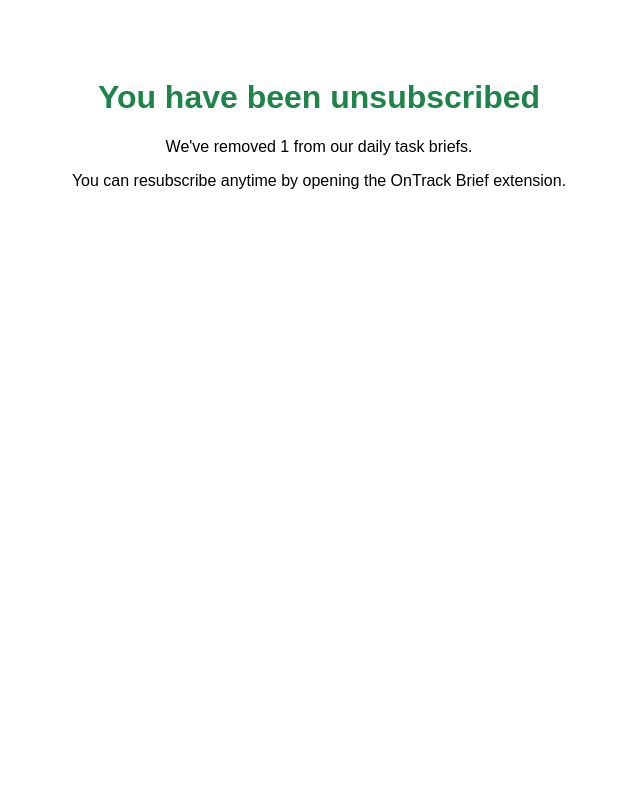
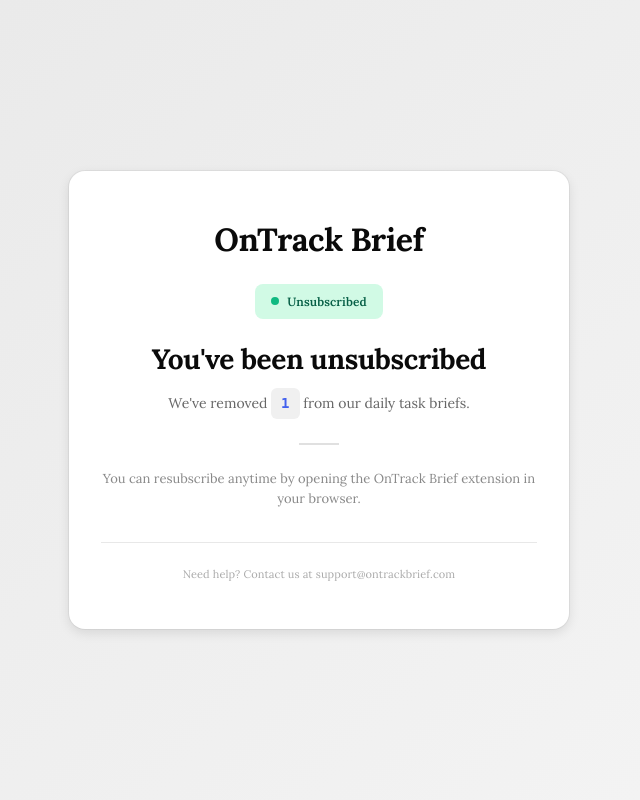
Before and after one commit to Aarav261/Ontracker, a Flask app: page /unsubscribe/1 in a window 1280 px wide. Shown: the whole page, without its empty margins (321-961 px from the left). Run offline with Flask 3, Linux system fonts and the light colour scheme; some libraries are stand-ins or nearby versions.

Commit message:
Updated email template UI, and settings,jsx to Update whether to choose 2 weeks or 1 week due tasks.

```diff
--- a/templates/unsubscribed.html
+++ b/templates/unsubscribed.html
@@ -3,15 +3,168 @@
 <head>
     <meta charset="UTF-8">
     <meta name="viewport" content="width=device-width, initial-scale=1.0">
-    <title>Unsubscribed</title>
+    <title>Unsubscribed from OnTrack Brief</title>
+    <link href="https://fonts.googleapis.com/css2?family=Lora:ital,wght@0,400;0,500;0,600;0,700;1,400&display=swap" rel="stylesheet">
     <style>
-        body { font-family: sans-serif; text-align: center; padding-top: 50px; }
-        .success { color: #1e8449; }
+        * { box-sizing: border-box; margin: 0; padding: 0; }
+        html, body { overflow: visible; }
+
+        body {
+            font-family: 'Lora', Georgia, 'Times New Roman', serif;
+            font-size: 13px;
+            color: #0a0a0a;
+            background: linear-gradient(135deg, #e8e8e8 0%, #f5f5f5 100%);
+            min-height: 100vh;
+            display: flex;
+            align-items: center;
+            justify-content: center;
+            padding: 20px;
+        }
+
+        .container {
+            background: #fff;
+            border-radius: 16px;
+            box-shadow: 0 4px 12px rgba(0, 0, 0, 0.1), 0 0 0 1px rgba(0, 0, 0, 0.05);
+            max-width: 500px;
+            width: 100%;
+            padding: 48px 32px;
+            text-align: center;
+        }
+
+        .header {
+            display: flex;
+            align-items: center;
+            justify-content: center;
+            margin-bottom: 24px;
+        }
+
+        .logo {
+            font-size: 32px;
+            font-weight: 800;
+            color: #0a0a0a;
+            letter-spacing: -0.5px;
+        }
+
+        .status-pill {
+            display: flex;
+            align-items: center;
+            justify-content: center;
+            gap: 8px;
+            padding: 10px 16px;
+            border-radius: 8px;
+            background: #d1fae5;
+            color: #065f46;
+            font-size: 12px;
+            font-weight: 600;
+            letter-spacing: 0.1px;
+            margin: 0 auto 24px;
+            width: fit-content;
+        }
+
+        .dot {
+            width: 8px;
+            height: 8px;
+            border-radius: 50%;
+            background: #10b981;
+            flex-shrink: 0;
+        }
+
+        h1 {
+            font-size: 28px;
+            font-weight: 800;
+            color: #0a0a0a;
+            letter-spacing: -0.4px;
+            margin-bottom: 12px;
+            line-height: 1.2;
+        }
+
+        .description {
+            font-size: 14px;
+            color: #666;
+            line-height: 1.6;
+            margin-bottom: 20px;
+        }
+
+        .email-highlight {
+            display: inline-block;
+            background: #f0f0f0;
+            padding: 4px 10px;
+            border-radius: 6px;
+            font-family: monospace;
+            font-weight: 600;
+            color: #4361EE;
+        }
+
+        .section-divider {
+            width: 40px;
+            height: 2px;
+            background: #e0e0e0;
+            margin: 24px auto;
+        }
+
+        .resubscribe-text {
+            font-size: 13px;
+            color: #888;
+            line-height: 1.6;
+            margin-bottom: 24px;
+        }
+
+        .action-btn {
+            display: inline-block;
+            padding: 12px 24px;
+            background: #0a0a0a;
+            color: #fff;
+            border: none;
+            border-radius: 8px;
+            font-size: 13px;
+            font-weight: 700;
+            font-family: 'Lora', Georgia, 'Times New Roman', serif;
+            text-decoration: none;
+            cursor: pointer;
+            transition: background 0.15s ease;
+            letter-spacing: 0.1px;
+        }
+
+        .action-btn:hover {
+            background: #4361EE;
+        }
+
+        .footer-note {
+            margin-top: 32px;
+            padding-top: 24px;
+            border-top: 1px solid #e8e8e8;
+            font-size: 11px;
+            color: #aaa;
+            letter-spacing: 0.1px;
+        }
     </style>
 </head>
 <body>
-    <h1 class="success">You have been unsubscribed</h1>
-    <p>We've removed {{ email }} from our daily task briefs.</p>
-    <p>You can resubscribe anytime by opening the OnTrack Brief extension.</p>
+    <div class="container">
+        <div class="header">
+            <div class="logo">OnTrack Brief</div>
+        </div>
+
+        <div class="status-pill">
+            <div class="dot"></div>
+            <span>Unsubscribed</span>
+        </div>
+
+        <h1>You've been unsubscribed</h1>
+
+        <p class="description">
+            We've removed <span class="email-highlight">{{ email }}</span> from our daily task briefs.
+        </p>
+
+        <div class="section-divider"></div>
+
+        <p class="resubscribe-text">
+            You can resubscribe anytime by opening the OnTrack Brief extension in your browser.
+        </p>
+
+        <div class="footer-note">
+            Need help? Contact us at support@ontrackbrief.com
+        </div>
+    </div>
 </body>
 </html>
```
Also changed, not shown: core/brief/renderer.py (+43 -22 lines), extension/src/App.jsx (+14 -10 lines), extension/src/components/Settings.jsx (+18 -28 lines), extension/dist/assets/popup.js.
